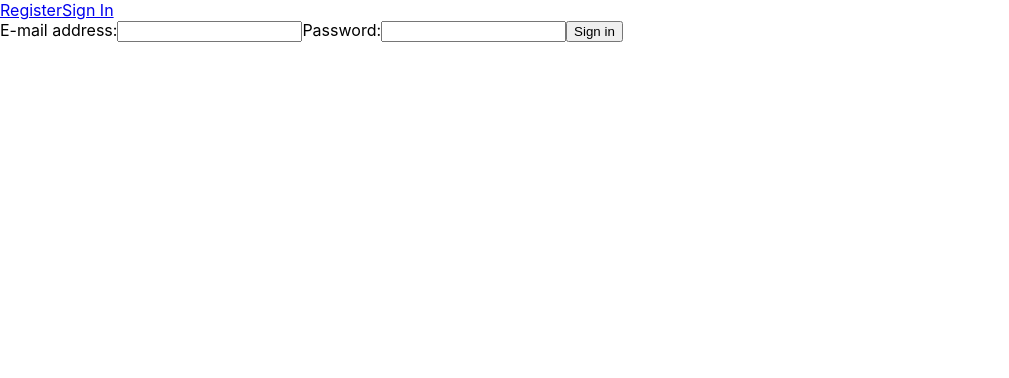
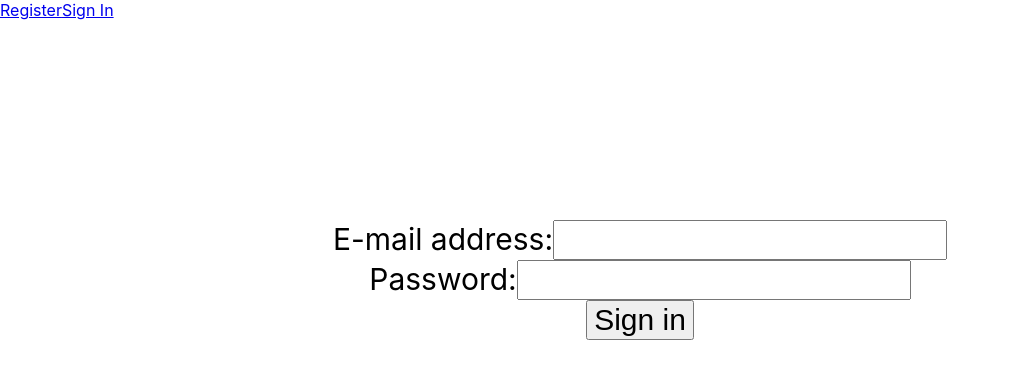
Before and after one commit to sw385/stock-portfolio, a React (Create React App) app in the folder front-end/: page /signin in a window 1280 px wide. Shown: the top 378 px of the page, without its empty margins (0-1009 px from the left). Built offline with nearby package versions, Linux system fonts and the light colour scheme.

Commit message:
basic positioning and resizing of register and signup pages

```diff
--- a/front-end/src/components/containers/RegisterContainer.jsx
+++ b/front-end/src/components/containers/RegisterContainer.jsx
@@ -1,8 +1,9 @@
 import React, { Component } from "react"
 import { connect } from "react-redux"
 // import { action } from "../../store/utilities/Representative"; // Get the action creator for ____?
-import RegisterView from "../views/RegisterView"
+// import RegisterView from "../views/RegisterView"
 import { register } from "../../store/utilities/prices"
+import "./RegisterContainer.css"
 
 class RegisterContainer extends Component {
   constructor(props) {
@@ -25,18 +26,15 @@ class RegisterContainer extends Component {
   handleSubmit(event) {
     event.preventDefault()
     // console.log("apple")
-    this.props.register(
-      this.state.username,
-      this.state.email,
-      this.state.password
-    )
-    .then(() => this.props.history.push("/signin"))
+    this.props
+      .register(this.state.username, this.state.email, this.state.password)
+      .then(() => this.props.history.push("/signin"))
   }
 
   render() {
     return (
-      <div>
-        <form onSubmit={this.handleSubmit} >
+      <div class="register">
+        <form onSubmit={this.handleSubmit}>
           <label>
             Username:
             <input
@@ -47,6 +45,7 @@ class RegisterContainer extends Component {
               required
             />
           </label>
+          <br />
           <label>
             E-mail address:
             <input
@@ -57,6 +56,7 @@ class RegisterContainer extends Component {
               required
             />
           </label>
+          <br />
           <label>
             Password:
             <input
@@ -67,6 +67,7 @@ class RegisterContainer extends Component {
               required
             />
           </label>
+          <br/>
           <input type="submit" value="Register" />
         </form>
       </div>
--- /dev/null
+++ b/front-end/src/components/containers/SignInContainer.css
@@ -0,0 +1,21 @@
+div.signin, div.register {
+  margin: auto;
+  margin-top: 200px;
+  text-align: center;
+}
+
+div.signin > form, div.register > form {
+  /*border-color: red;
+  border-style: solid;*/
+}
+
+div.signin label, div.register label {
+  margin-top: 100px;
+  /*border-color: green;
+  border-style: solid;*/
+  font-size: 30px;
+}
+
+div.signin input, div.register input {
+  font-size: 30px;
+}
--- a/front-end/src/components/containers/SignInContainer.jsx
+++ b/front-end/src/components/containers/SignInContainer.jsx
@@ -1,8 +1,9 @@
 import React, { Component } from "react"
 import { connect } from "react-redux"
 // import { action } from "../../store/utilities/Representative"; // Get the action creator for ____?
-import SignInView from "../views/SignInView"
+// import SignInView from "../views/SignInView"
 import { login } from "../../store/utilities/prices"
+import "./SignInContainer.css"
 
 class SignInContainer extends Component {
   constructor(props) {
@@ -30,8 +31,8 @@ class SignInContainer extends Component {
 
   render() {
     return (
-      <div>
-        <form onSubmit={this.handleSubmit}>
+      <div class="signin">
+        <form class="signin" onSubmit={this.handleSubmit}>
           <label>
             E-mail address:
             <input
@@ -41,6 +42,7 @@ class SignInContainer extends Component {
               onChange={this.handleChange}
             />
           </label>
+          <br />
           <label>
             Password:
             <input
@@ -50,6 +52,7 @@ class SignInContainer extends Component {
               onChange={this.handleChange}
             />
           </label>
+          <br />
           <input type="submit" value="Sign in" />
         </form>
       </div>
--- a/front-end/src/components/views/PortfolioView.jsx
+++ b/front-end/src/components/views/PortfolioView.jsx
@@ -2,7 +2,7 @@ import React from "react"
 import HoldingCard from "./HoldingCard"
 
 // If you need cards or styling, you can uncomment the lines here to import
-// import "./PortfolioView.css";
+import "./PortfolioView.css";
 
 const PortfolioView = (props) => {
   // console.log("kiwi", props.holdings)
--- a/front-end/src/components/views/TransactionsView.jsx
+++ b/front-end/src/components/views/TransactionsView.jsx
@@ -3,7 +3,7 @@ import { CSVLink, CSVDownload } from "react-csv"
 import TransactionCard from "./TransactionCard"
 
 // If you need cards or styling, you can uncomment the lines here to import
-// import "./TransactionsView.css";
+import "./TransactionsView.css";
 
 const TransactionsView = (props) => {
   let transactionCards = []
```
Also changed, not shown: front-end/src/components/containers/RegisterContainer.css (added).
